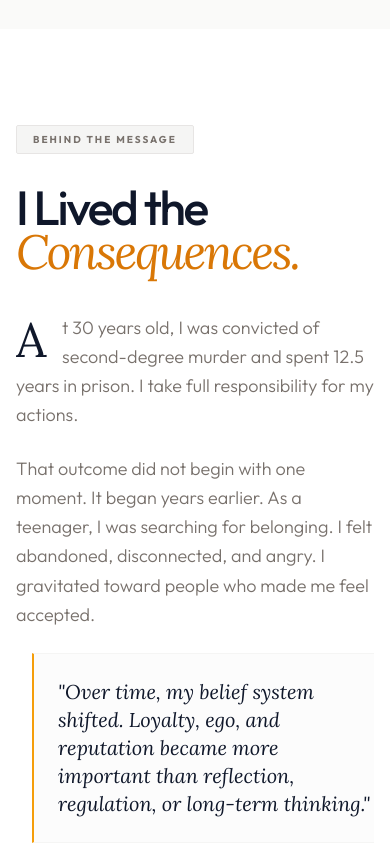
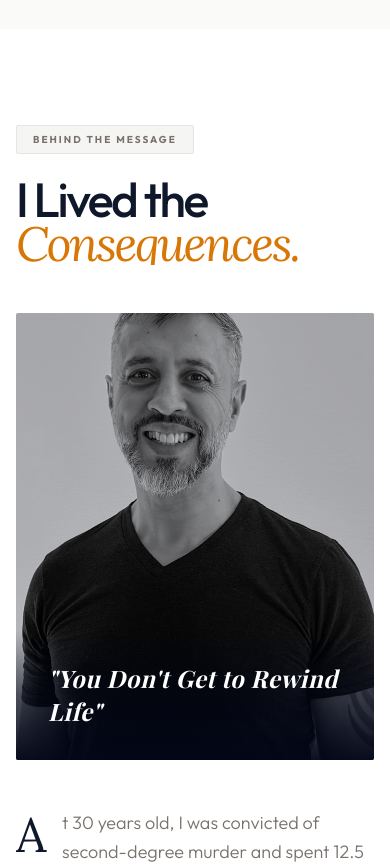
Before and after one commit to Renison77/Inside-Out-Mindset, a React (Vite) app: page / in a window 390 px wide. Shown: the part 7580-8444 px from the top of the page. Built offline with nearby package versions, Linux system fonts and the light colour scheme.

Commit message:
Mobile view flow updated for the about section

```diff
--- a/src/components/About.jsx
+++ b/src/components/About.jsx
@@ -7,13 +7,26 @@ const About = () => {
       <section id="about" className="py-24 md:py-32 bg-white relative overflow-hidden">
          <div className="max-w-[1200px] mx-auto px-4 md:px-6">
 
-            <div className="grid lg:grid-cols-12 gap-16 lg:gap-24 items-center relative">
+            {/* Mobile / Tablet Heading (Visible only on lg and down) */}
+            <div className="lg:hidden mb-12 relative z-20">
+               <Reveal delay={0.2}>
+                  <div className="inline-block px-4 py-1.5 bg-neutral-100 text-neutral-500 rounded-sm text-[10px] font-bold uppercase tracking-[0.2em] mb-6 border border-neutral-200">
+                     Behind the Message
+                  </div>
+                  <h2 className="text-5xl md:text-6xl font-sans font-medium text-primary-900 leading-[0.9] tracking-tighter">
+                     I Lived the <br />
+                     <span className="font-serif italic text-secondary-600 font-light">Consequences.</span>
+                  </h2>
+               </Reveal>
+            </div>
+
+            <div className="grid lg:grid-cols-12 gap-12 lg:gap-24 items-center relative">
 
                {/* Decorative Background Element */}
                <div className="absolute top-1/2 left-1/4 -translate-y-1/2 w-[600px] h-[600px] bg-secondary-50/50 rounded-full blur-[120px] -z-10 pointer-events-none"></div>
 
                {/* Image Side */}
-               <div className="lg:col-span-5 relative order-2 lg:order-1 pt-10 lg:pt-0">
+               <div className="lg:col-span-5 relative order-1 lg:order-1 pt-0 lg:pt-0">
                   <Reveal>
                      <div className="relative">
                         {/* Offset Frame / Accent Block */}
@@ -38,8 +51,10 @@ const About = () => {
                </div>
 
                {/* Text Side */}
-               <div className="lg:col-span-7 order-1 lg:order-2 pl-0 md:pl-8">
+               <div className="lg:col-span-7 order-2 lg:order-2 pl-0 md:pl-8">
                   <Reveal delay={0.2}>
+                     {/* Desktop Heading (Hidden on mobile) */}
+                     <div className="hidden lg:block">
                         <div className="inline-block px-4 py-1.5 bg-neutral-100 text-neutral-500 rounded-sm text-[10px] font-bold uppercase tracking-[0.2em] mb-8 border border-neutral-200">
                            Behind the Message
                         </div>
@@ -47,6 +62,7 @@ const About = () => {
                            I Lived the <br />
                            <span className="font-serif italic text-secondary-600 font-light">Consequences.</span>
                         </h2>
+                     </div>
 
                      <div className="space-y-6 text-neutral-500 text-lg leading-relaxed font-light relative">
                         {/* Drop Cap for first paragraph */}
```
Lines whose indentation alone changed are shown as unchanged.
